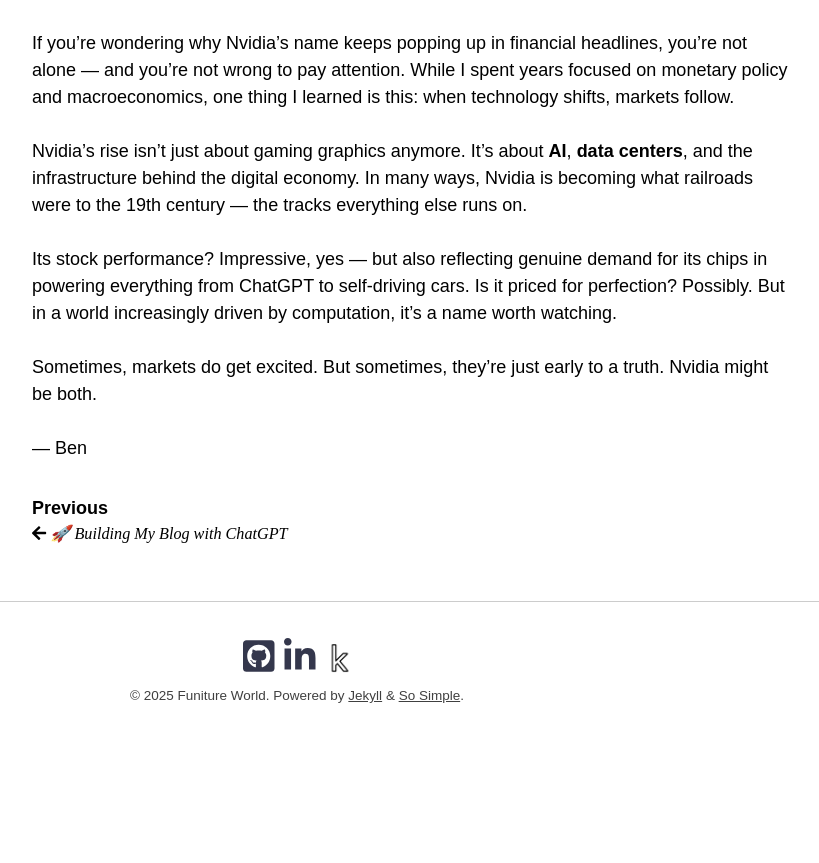
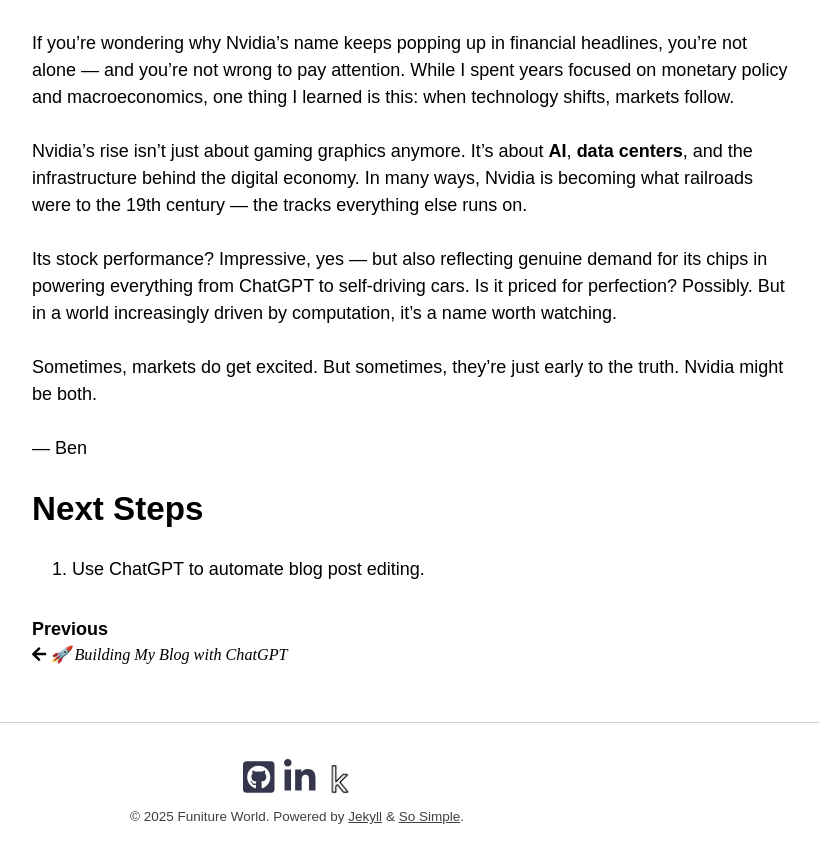
Before and after one commit to tsgillam/funitureworld, a Jekyll site: the page built from _posts/2025-04-01-robot-blog.md, in a window 1280 px wide and 900 px high, scrolled down 4486 px. Shown: the top 863 px of the window, without its empty margins (343-1162 px from the left). Built offline with Jekyll 4.4.1, drawn with Linux system fonts in a browser that asks for light colours; nearby versions of some CDN libraries; our own code applies the rules of GitHub Pages for plain Markdown files; before the commit the page ends 5265 px from its top, so only the background shows below that; some of the changed text lies outside the part shown.

Commit message:
Update 2025-04-01-robot-blog.md

```diff
--- a/_posts/2025-04-01-robot-blog.md
+++ b/_posts/2025-04-01-robot-blog.md
@@ -77,7 +77,7 @@ ben_bernanke:
   persona_name: Ben Bernanke
 
 jerome_powell:
-persona_name: Jerome Powell
+  persona_name: Jerome Powell
 
 janet_yellen:
   persona_name: Janet Yellen
@@ -135,6 +135,9 @@ Nvidia’s rise isn’t just about gaming graphics anymore. It’s about **AI**,
 
 Its stock performance? Impressive, yes — but also reflecting genuine demand for its chips in powering everything from ChatGPT to self-driving cars. Is it priced for perfection? Possibly. But in a world increasingly driven by computation, it's a name worth watching.
 
-Sometimes, markets do get excited. But sometimes, they’re just early to a truth. Nvidia might be both.
+Sometimes, markets do get excited. But sometimes, they’re just early to the truth. Nvidia might be both.
 
 — Ben
+
+# Next Steps
+1. Use ChatGPT to automate blog post editing.
```
Also changed, not shown: other parts of _posts/2025-04-01-robot-blog.md (+2 -2 lines).
